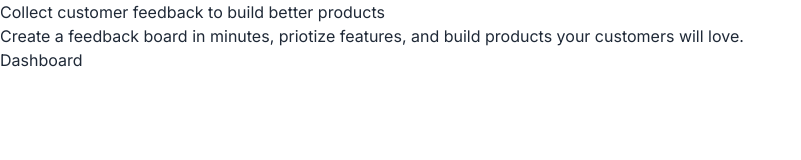
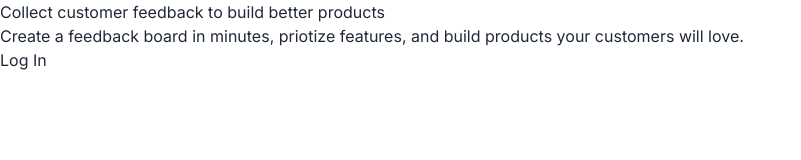
Before and after one commit to SNAIL-99-IN/codefast-saas, a Next.js app: page / in a window 1280 px wide. Shown: the top 160 px of the page, without its empty margins (0-801 px from the left). Built offline with nearby package versions, Linux system fonts and the light colour scheme.

Commit message:
First Component (Button Login)

```diff
--- a/app/page.js
+++ b/app/page.js
@@ -1,4 +1,4 @@
-import Link from "next/link";
+import ButtonLogin from "@/components/ButtonLogin";
 
 export default function Home() {
   return (
@@ -8,7 +8,8 @@ export default function Home() {
         Create a feedback board in minutes, priotize features, and build
         products your customers will love.
       </div>
-      <Link href="/dashboard">Dashboard</Link>
+
+      <ButtonLogin></ButtonLogin>
     </main>
   );
 }
--- /dev/null
+++ b/components/ButtonLogin.js
@@ -0,0 +1,7 @@
+import Link from "next/link";
+
+const ButtonLogin = () => {
+  return <Link href="/dashboard">Log In</Link>;
+};
+
+export default ButtonLogin;
```
